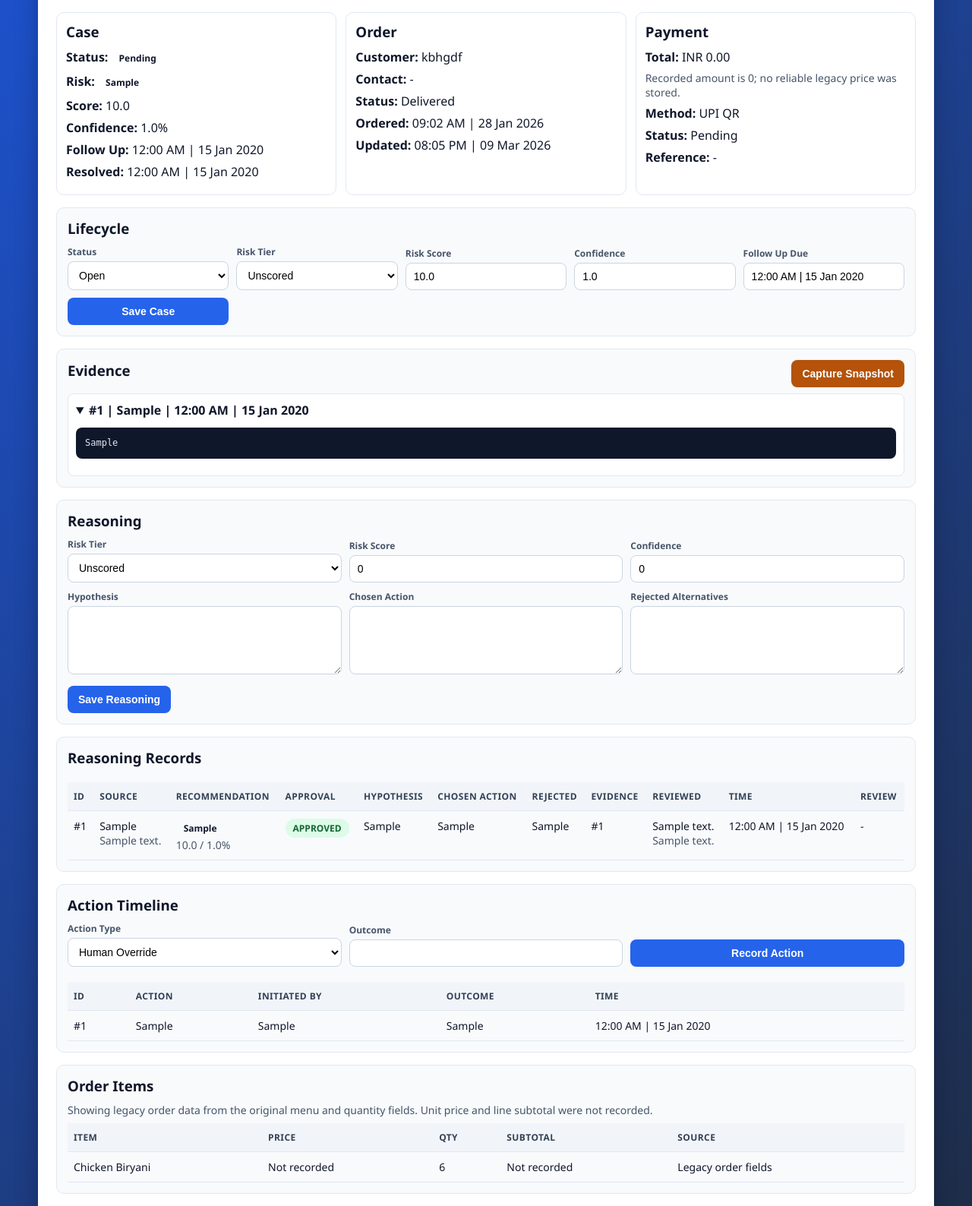
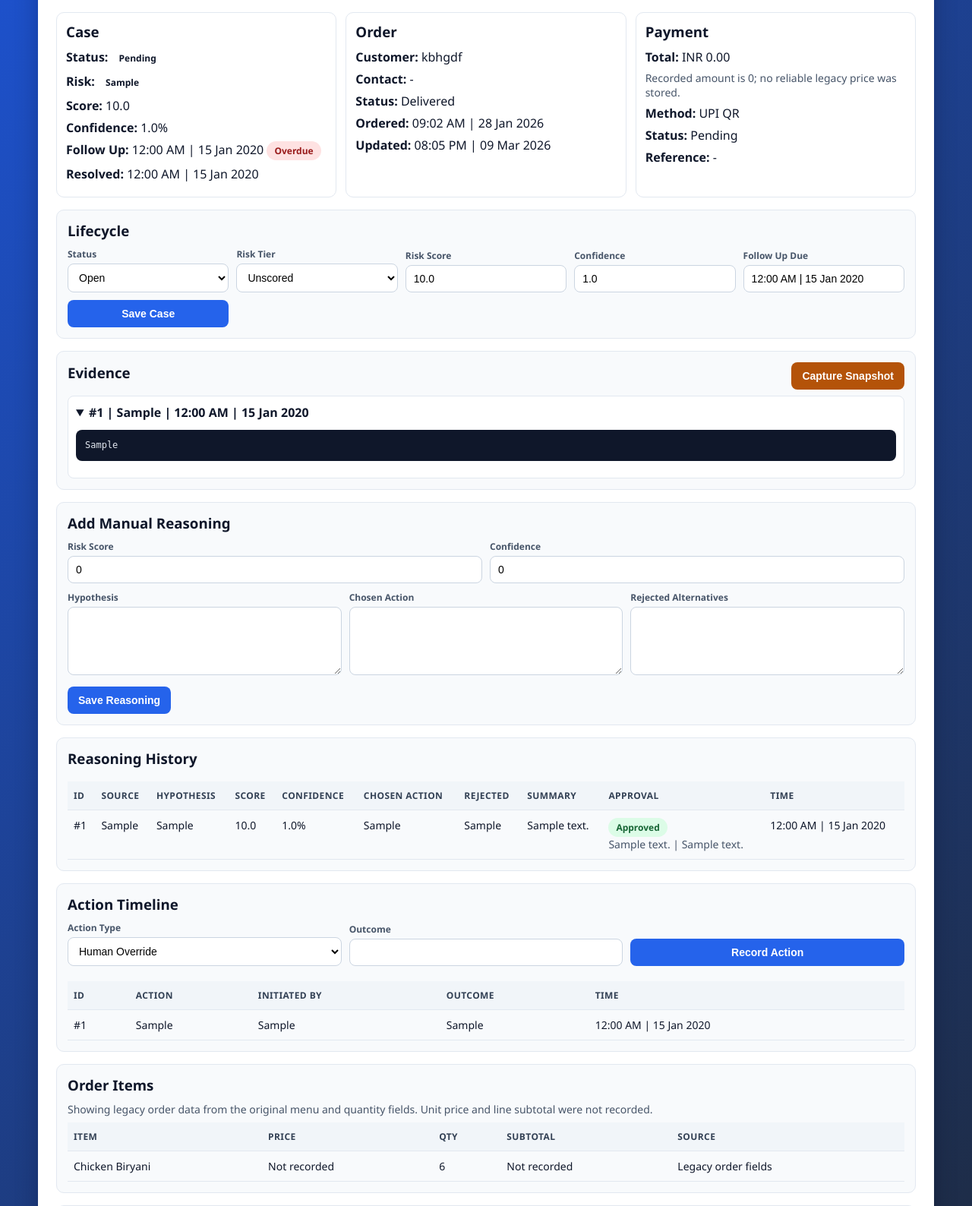
Before and after one commit to rashmimalikarjun/Order-management-system, a Flask app: page /admin/finance/case/1 in a window 1280 px wide. Shown: the part 109-1697 px from the top of the page at 76% size. Run offline with Flask 3, Linux system fonts and the light colour scheme; a user stored in the database is signed in; data comes from the database, SQL or seed files in the repository; tables that the repository leaves empty hold one stand-in row (values such as "Sample post").

Commit message:
Add Phase 3 financial approval UI

```diff
--- a/templates/admin_financial_case_detail.html
+++ b/templates/admin_financial_case_detail.html
@@ -48,7 +48,6 @@
     .btn.secondary { background: #0f766e; }
     .btn.ghost { background: #334155; }
     .btn.warn, button.warn { background: #b45309; }
-    .btn.danger, button.danger { background: #b91c1c; }
     .section {
       background: #f8fafc;
       border: 1px solid #e2e8f0;
@@ -137,9 +136,6 @@
     .risk-medium { background: #fef3c7; color: #92400e; }
     .risk-high { background: #ffedd5; color: #9a3412; }
     .risk-critical { background: #fee2e2; color: #991b1b; }
-    .approval-pending { background: #fef3c7; color: #92400e; }
-    .approval-approved { background: #dcfce7; color: #166534; }
-    .approval-rejected { background: #fee2e2; color: #991b1b; }
     details {
       border: 1px solid #e2e8f0;
       border-radius: 8px;
@@ -166,7 +162,6 @@
       align-items: center;
     }
     .actions form { margin: 0; }
-    .review-actions button { padding: 7px 10px; font-size: 12px; }
     .empty {
       padding: 14px;
       border: 1px dashed #cbd5e1;
@@ -208,33 +203,33 @@
     {% elif request.args.get('reasoning') %}
       <div class="msg ok">Reasoning saved.</div>
     {% elif request.args.get('analysis') %}
-      <div class="msg ok">Analysis saved as a pending recommendation. The live case is unchanged until approval.</div>
-    {% elif request.args.get('approved') %}
-      <div class="msg ok">Recommendation approved and applied to the live case.</div>
-    {% elif request.args.get('rejected') %}
-      <div class="msg ok">Recommendation rejected. The live case risk values were not changed.</div>
+      <div class="msg ok">Deterministic analysis completed and saved.</div>
     {% elif request.args.get('action') %}
       <div class="msg ok">Action recorded.</div>
+    {% elif request.args.get('approved') %}
+      <div class="msg ok">Reasoning approved and applied to the case.</div>
+    {% elif request.args.get('rejected') %}
+      <div class="msg ok">Reasoning rejected. Case fields were not changed.</div>
     {% elif request.args.get('error') == 'empty_reasoning' %}
       <div class="msg err">Add a hypothesis, chosen action, or rejected alternative before saving reasoning.</div>
     {% elif request.args.get('error') == 'empty_action' %}
       <div class="msg err">Action type and outcome are required.</div>
     {% elif request.args.get('error') == 'evidence_failed' %}
       <div class="msg err">Evidence could not be captured for this order.</div>
+    {% elif request.args.get('error') == 'stale_reasoning' %}
+      <div class="msg err">A newer recommendation exists. Only the latest pending reasoning can be approved.</div>
+    {% elif request.args.get('error') == 'reasoning_not_pending' %}
+      <div class="msg err">That reasoning entry was already reviewed.</div>
+    {% elif request.args.get('error') == 'reasoning_not_approvable' %}
+      <div class="msg err">That reasoning entry does not require approval.</div>
     {% elif request.args.get('error') == 'reasoning_not_found' %}
-      <div class="msg err">That reasoning record is not available.</div>
+      <div class="msg err">That reasoning entry could not be found.</div>
     {% elif request.args.get('error') == 'reasoning_case_mismatch' %}
-      <div class="msg err">That reasoning record does not belong to this financial case.</div>
-    {% elif request.args.get('error') == 'reasoning_not_approvable' %}
-      <div class="msg err">That reasoning record is not an AI recommendation awaiting review.</div>
-    {% elif request.args.get('error') == 'reasoning_not_pending' %}
-      <div class="msg err">Only pending recommendations can be reviewed.</div>
-    {% elif request.args.get('error') == 'stale_reasoning' %}
-      <div class="msg err">That recommendation is stale because a newer AI recommendation exists.</div>
+      <div class="msg err">That reasoning entry does not belong to this case.</div>
     {% elif request.args.get('error') == 'approval_failed' %}
-      <div class="msg err">Approval failed, so no case changes were saved.</div>
+      <div class="msg err">Approval could not be completed. Nothing was changed.</div>
     {% elif request.args.get('error') == 'rejection_failed' %}
-      <div class="msg err">Rejection failed, so no review changes were saved.</div>
+      <div class="msg err">Rejection could not be completed. Nothing was changed.</div>
     {% endif %}
 
     <div class="grid">
@@ -244,7 +239,11 @@
         <p><strong>Risk:</strong> <span class="pill risk-{{ case.risk_tier|lower }}">{{ case.risk_tier }}</span></p>
         <p><strong>Score:</strong> {{ '%.1f'|format(case.risk_score or 0) }}</p>
         <p><strong>Confidence:</strong> {{ '%.1f'|format(case.confidence or 0) }}%</p>
-        <p><strong>Follow Up:</strong> {{ case.follow_up_due_at or '-' }}</p>
+        <p><strong>Follow Up:</strong> {{ case.follow_up_due_at or '-' }}
+          {% if case.is_follow_up_overdue %}
+            <span class="pill risk-critical">Overdue</span>
+          {% endif %}
+        </p>
         <p><strong>Resolved:</strong> {{ case.resolved_at or '-' }}</p>
       </div>
       <div class="summary-box">
@@ -325,16 +324,8 @@
     </div>
 
     <form method="POST" action="{{ url_for('admin_add_financial_case_reasoning', case_id=case.id) }}" class="section">
-      <h3>Reasoning</h3>
+      <h3>Add Manual Reasoning</h3>
       <div class="form-grid">
-        <div>
-          <label for="reasoning_risk_tier">Risk Tier</label>
-          <select id="reasoning_risk_tier" name="risk_tier">
-            {% for tier in risk_tiers %}
-              <option value="{{ tier }}" {% if case.risk_tier == tier %}selected{% endif %}>{{ tier }}</option>
-            {% endfor %}
-          </select>
-        </div>
         <div>
           <label for="reasoning_score">Risk Score</label>
           <input id="reasoning_score" name="risk_score" type="number" min="0" max="100" step="0.1" value="0">
@@ -362,78 +353,64 @@
     </form>
 
     <div class="section">
-      <h3>Reasoning Records</h3>
+      <h3>Reasoning History</h3>
       {% if reasoning %}
-        <div class="table-wrap" style="margin-top:12px;">
+        <div class="table-wrap">
           <table>
             <tr>
               <th>ID</th>
               <th>Source</th>
-              <th>Recommendation</th>
-              <th>Approval</th>
               <th>Hypothesis</th>
+              <th>Score</th>
+              <th>Confidence</th>
               <th>Chosen Action</th>
               <th>Rejected</th>
-              <th>Evidence</th>
-              <th>Reviewed</th>
+              <th>Summary</th>
+              <th>Approval</th>
               <th>Time</th>
-              <th>Review</th>
             </tr>
             {% for item in reasoning %}
               <tr>
                 <td>#{{ item.id }}</td>
+                <td>{{ item.analysis_source or '-' }}</td>
+                <td>{{ item.hypothesis or '-' }}</td>
+                <td>{{ '%.1f'|format(item.risk_score or 0) }}</td>
+                <td>{{ '%.1f'|format(item.confidence or 0) }}%</td>
+                <td>{{ item.chosen_action or '-' }}</td>
+                <td>{{ (item.rejected_alternatives or '-')|replace('["', '')|replace('"]', '')|replace('", "', ', ')|replace('"', '') }}</td>
+                <td>{{ item.reasoning_summary or '-' }}</td>
                 <td>
-                  {{ item.analysis_source or '-' }}<br>
-                  <span class="meta">{{ item.reasoning_summary or '-' }}</span>
-                </td>
-                <td>
-                  <span class="pill risk-{{ item.risk_tier|lower }}">{{ item.risk_tier }}</span><br>
-                  <span class="meta">{{ '%.1f'|format(item.risk_score or 0) }} / {{ '%.1f'|format(item.confidence or 0) }}%</span>
-                </td>
-                <td>
-                  <span class="pill approval-{{ item.approval_state|lower }}">{{ item.approval_state }}</span>
-                  {% if item.approval_state == 'PENDING' and item.id != latest_reasoning_id %}
-                    <br><span class="meta">Stale recommendation</span>
-                  {% endif %}
-                </td>
-                <td>{{ item.hypothesis or '-' }}</td>
-                <td>{{ item.chosen_action or '-' }}</td>
-                <td>{{ item.rejected_alternatives or '-' }}</td>
-                <td>
-                  {% if item.evidence_snapshot_id %}
-                    #{{ item.evidence_snapshot_id }}
+                  {% if not item.requires_human_approval %}
+                    <span class="meta">Not required</span>
+                  {% elif item.approval_state == 'PENDING' and item.id == latest_reasoning_id %}
+                    <span class="pill status-investigating">Pending</span>
+                    <div class="actions" style="margin-top:6px;">
+                      <form method="POST" action="{{ url_for('admin_approve_financial_case_reasoning', case_id=case.id, reasoning_id=item.id) }}">
+                        <button type="submit">Approve</button>
+                      </form>
+                      <form method="POST" action="{{ url_for('admin_reject_financial_case_reasoning', case_id=case.id, reasoning_id=item.id) }}">
+                        <button type="submit" class="warn">Reject</button>
+                      </form>
+                    </div>
+                  {% elif item.approval_state == 'PENDING' %}
+                    <span class="pill status-closed">Superseded</span>
+                  {% elif item.approval_state == 'APPROVED' %}
+                    <span class="pill status-resolved">Approved</span><br>
+                    <span class="meta">{{ item.reviewed_by }} | {{ item.reviewed_at }}</span>
+                  {% elif item.approval_state == 'REJECTED' %}
+                    <span class="pill status-escalated">Rejected</span><br>
+                    <span class="meta">{{ item.reviewed_by }} | {{ item.reviewed_at }}</span>
                   {% else %}
-                    -
-                  {% endif %}
-                </td>
-                <td>
-                  {% if item.reviewed_by %}
-                    {{ item.reviewed_by }}<br><span class="meta">{{ item.reviewed_at }}</span>
-                  {% else %}
-                    -
+                    <span class="meta">{{ item.approval_state }}</span>
                   {% endif %}
                 </td>
                 <td>{{ item.created_at }}</td>
-                <td>
-                  {% if item.approval_state == 'PENDING' %}
-                    <div class="actions review-actions">
-                      <form method="POST" action="{{ url_for('admin_approve_financial_case_reasoning', case_id=case.id, reasoning_id=item.id) }}">
-                        <button type="submit" class="warn">Approve</button>
-                      </form>
-                      <form method="POST" action="{{ url_for('admin_reject_financial_case_reasoning', case_id=case.id, reasoning_id=item.id) }}">
-                        <button type="submit" class="danger">Reject</button>
-                      </form>
-                    </div>
-                  {% else %}
-                    -
-                  {% endif %}
-                </td>
               </tr>
             {% endfor %}
           </table>
         </div>
       {% else %}
-        <div class="empty" style="margin-top:12px;">No reasoning records yet.</div>
+        <div class="empty">No reasoning records yet.</div>
       {% endif %}
     </div>
 
```
Also changed, not shown: tests/test_phase3_financial_approval.py (+106 -0 lines).
